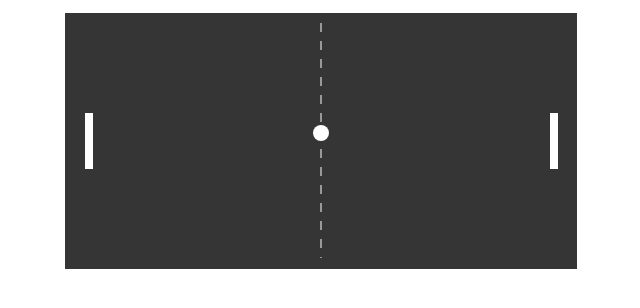
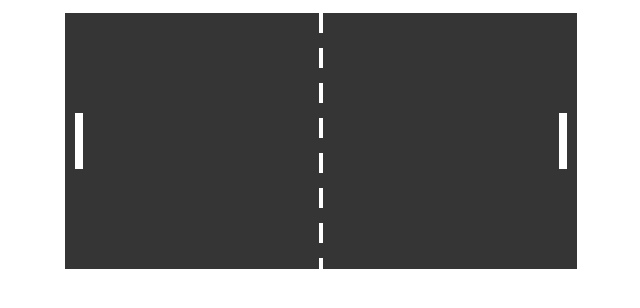
Before and after one commit to elim322/Pong-Game, a website built with webpack: page index.html in a window 1280 px wide. Shown: the part 286-594 px from the top of the page, without its empty margins (319-959 px from the left). Built offline with nearby package versions, Linux system fonts and the light colour scheme.

Commit message:
added board, paddle, and paddle movement

```diff
--- a/index.html
+++ b/index.html
@@ -9,13 +9,13 @@
 			<h1>Pong</h1>
 			<div id="game"></div>
 			<!-- Rough-out your SVG mark-up here to start... -->
-			<svg xmlns="http://www.w3.org/2000/svg" version="1.1" width="512" height="256">
+			<!-- <svg xmlns="http://www.w3.org/2000/svg" version="1.1" width="512" height="256">
 				<rect id="rectangle" x="0" y="0" width="512" height="256" fill= #353535 />
 				<rect id="rectangle" x="20" y="100" width="8" height="56" fill= "white" />
 				<rect id="rectangle" x="485" y="100" width="8" height="56" fill= "white" />
-				 <line x1="256" y1="10" x2="256" y2="245" stroke="white" stroke-dasharray="9" />
+				 <line x1="256" y1="0" x2="256" y2="256" stroke="white" stroke-dasharray="7 5" stroke-width="4" />
 					<circle id="ball" cx="256" cy="120" r="8" fill= "white" />
-			</svg>
+			</svg> -->
 		</div>
 		<script type="text/javascript" src="build/bundle.js"></script>
 	</body>
--- /dev/null
+++ b/src/partials/Board.js
@@ -0,0 +1,27 @@
+import { SVG_NS } from '../settings';
+
+export default class Board {
+  constructor(width, height) {
+    this.width = width;
+    this.height = height;
+  }
+  render(svg) {
+
+    let rect = document.createElementNS(SVG_NS, "rect");
+    rect.setAttributeNS(null, "width", this.width);
+    rect.setAttributeNS(null, "height", this.height);
+    rect.setAttributeNS(null, 'fill', '#353535');
+
+    let line = document.createElementNS(SVG_NS, "line");
+    line.setAttributeNS(null, "x1", (this.width / 2));
+    line.setAttributeNS(null, "y1", 0);
+    line.setAttributeNS(null, "x2", (this.width /2));
+    line.setAttributeNS(null, "y2", (this.height ));
+    line.setAttributeNS(null, "stroke", 'white' );
+    line.setAttributeNS(null, "stroke-dasharray", '20, 15' );
+    line.setAttributeNS(null, "stroke-width", '4' );
+
+    svg.appendChild(rect);
+    svg.appendChild(line);
+  }
+}
--- a/src/partials/Game.js
+++ b/src/partials/Game.js
@@ -1,3 +1,7 @@
+import { SVG_NS, KEYS } from '../settings';
+import Board from './Board';
+import Paddle from './Paddles';
+
 export default class Game {
 
 	constructor(element, width, height) {
@@ -5,11 +9,49 @@ export default class Game {
 		this.width = width;
 		this.height = height;
 
+		this.gameElement = document.getElementById(this.element);
+	//make a new baord with a new game
+		this.board = new Board(this.width, this.height);
+
+		// making players
+		this.paddleWidth = 8;
+		this.paddleHeight = 56;
+		this.boardGap = 10;
+		this.player1 = new Paddle(
+			this.height,
+			this.paddleWidth,
+			this.paddleHeight,
+			this.boardGap,
+			((this.height - this.paddleHeight) / 2),
+			KEYS.a,
+			KEYS.z,
+		);
+		this.player2 = new Paddle(
+			this.height,
+			this.paddleWidth,
+			this.paddleHeight,
+			(this.width - this.boardGap - this.paddleWidth),
+			((this.height - this.paddleHeight) / 2),
+			KEYS.up,
+			KEYS.down
+		);
 		// Other code goes here...
 	}
 
 	render() {
-		// More code goes here...
+
+		this.gameElement.innerHTML = '';
+
+		let svg = document.createElementNS(SVG_NS, "svg");
+		svg.setAttributeNS(null, "width", this.width);
+		svg.setAttributeNS(null, "height", this.height);
+		svg.setAttributeNS(null, "viewBox", `0 0 ${this.width} ${this.height}`);
+		this.gameElement.appendChild(svg);
+
+		//render the board
+		this.board.render(svg);
+		this.player1.render(svg);
+		this.player2.render(svg);
 	}
 
 }
--- /dev/null
+++ b/src/partials/Paddles.js
@@ -0,0 +1,47 @@
+import { SVG_NS } from '../settings';
+
+export default class Paddle {
+  constructor(boardHeight, width, height, x, y, up, down) {
+    this.boardHeight = boardHeight;
+    this.width = width;
+    this.height = height;
+    this.x = x;
+    this.y = y;
+    this.speed = 10;
+    this.score = 0;
+
+    document.addEventListener("keydown", event => {
+      switch (event.key) {
+        case up:
+          this.up();
+          break;
+        case down:
+          this.down();
+          break;
+      }
+    });
+  } //end of constructor
+
+  up(){
+    this.y = this.y - this.speed;
+    Math.max = this.y - this.height;
+    Math.min = this.y - this.height;
+  }
+
+  down(){
+    this.y = this.y + this.speed;
+    Math.max = this.y + this.height;
+    Math.min = this.y + this.height;
+  }
+
+  render(svg) {
+    let rect = document.createElementNS(SVG_NS, "rect");
+    rect.setAttributeNS(null, "width", this.width);
+    rect.setAttributeNS(null, "height", this.height);
+    rect.setAttributeNS(null, 'fill', 'white');
+    rect.setAttributeNS(null, "x", this.x); // x of the top left corner
+    rect.setAttributeNS(null, "y", this.y);// y of the top left corner
+
+    svg.appendChild(rect);
+  }
+}
--- a/src/settings.js
+++ b/src/settings.js
@@ -0,0 +1,9 @@
+export const SVG_NS = "http://www.w3.org/2000/svg";
+
+export const KEYS = {
+  a: "a",        // player 1 up key
+  z: "z",        // player 1 down key
+  up: "ArrowUp",       // player 2 up key
+  down: "ArrowDown",     // player 2 down key
+  spaceBar: " ", // we'll use this later...
+}
```
Also changed, not shown: 1 other file.
